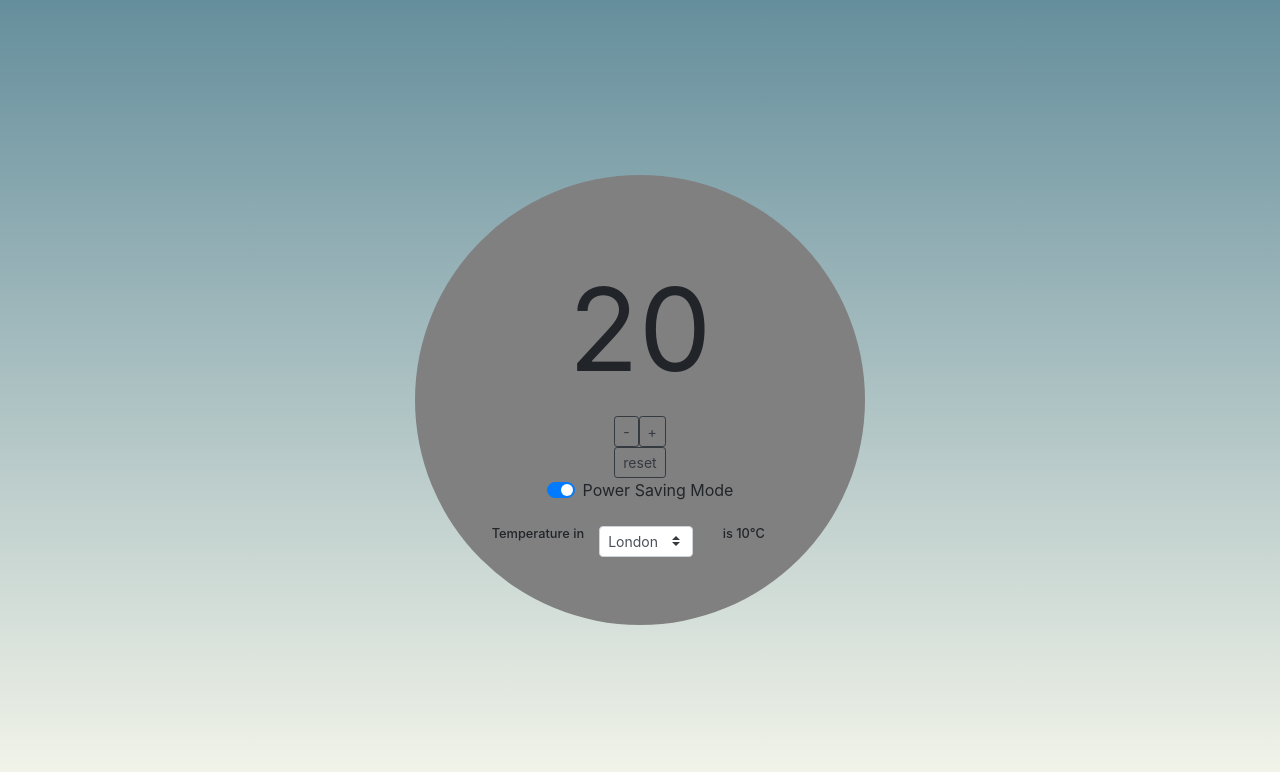
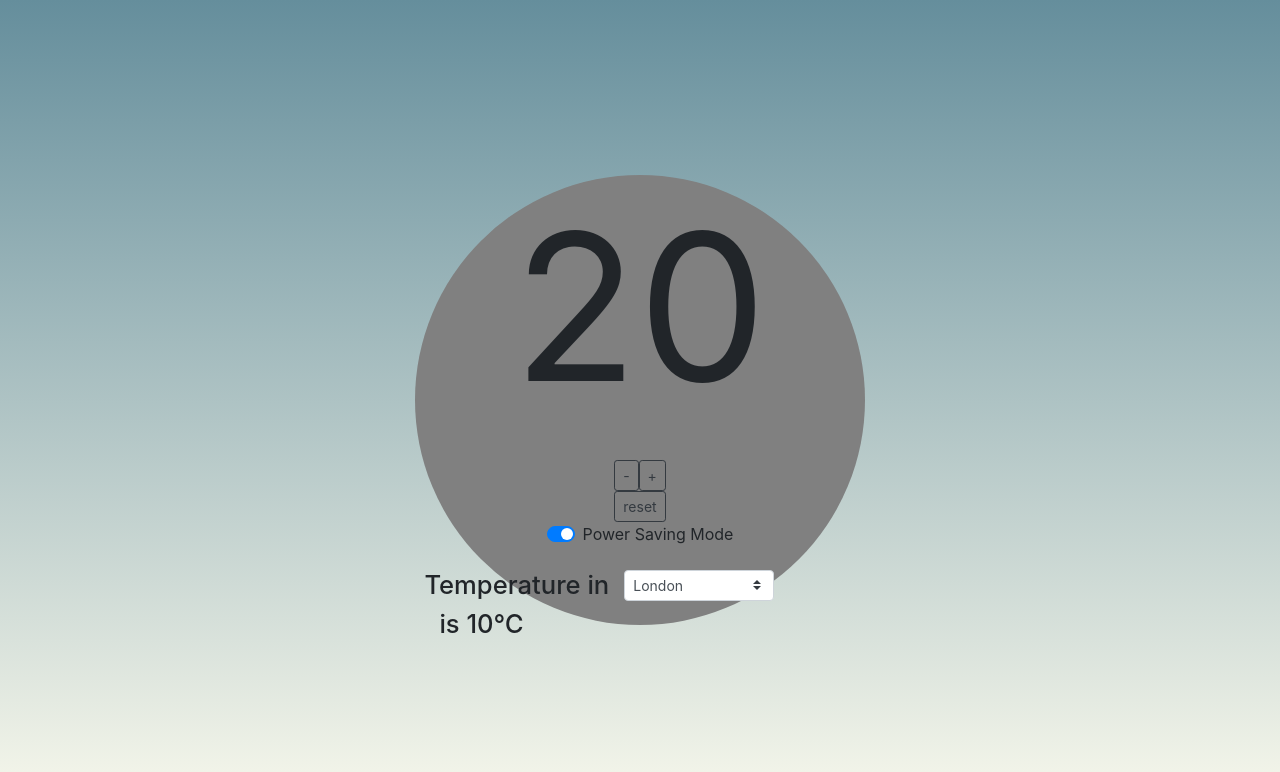
Before and after one commit to KG700/Thermostat-revisited-React, a React (Create React App) app: page / in a window 1280 px wide. Shown: the top 772 px of the page. Built offline with nearby package versions, Linux system fonts and the light colour scheme.

Commit message:
Added CSS modules and updated styling to incorporate this

```diff
--- a/src/Temperature/Temperature.css
+++ /dev/null
@@ -1,3 +0,0 @@
-.Temperature {
-  font-size: 9vw;
-}
--- a/src/WeatherCity/WeatherCity.css
+++ /dev/null
@@ -1,3 +0,0 @@
-.weather {
-  font-size: 1vw;
-}
--- a/src/Temperature/Temperature.js
+++ b/src/components/Temperature/Temperature.js
@@ -1,9 +1,9 @@
 import React from 'react';
-import './Temperature.css';
+import classes from './Temperature.module.css';
 
 const Temperature = (props) => {
   return (
-    <div className="Temperature">
+    <div className={classes.Temperature}>
         {props.value}
     </div>
   )
--- /dev/null
+++ b/src/components/Temperature/Temperature.module.css
@@ -0,0 +1,3 @@
+.Temperature {
+  font-size: 16vw;
+}
--- a/src/WeatherCity/WeatherCity.js
+++ b/src/components/WeatherCity/WeatherCity.js
@@ -1,6 +1,6 @@
 import React from 'react';
 import { Col, Row, Form } from 'react-bootstrap';
-import './WeatherCity.css';
+import classes from './WeatherCity.module.css';
 
 const WeatherCity = (props) => {
 
@@ -12,11 +12,11 @@ const WeatherCity = (props) => {
   // });
 
   return (
-    <div>
+    <div className={classes.Weather}>
       <Form>
         <Row>
           <Col xs={4.4}>
-            <h2 className='weather'>Temperature in</h2>
+            <h2>Temperature in</h2>
           </Col>
           <Col xs={5}>
             <Form.Control as="select" size="sm" custom>
@@ -27,7 +27,7 @@ const WeatherCity = (props) => {
             </Form.Control>
           </Col>
           <Col>
-            <h2 className='weather'>is {10}&#8451;</h2>
+            <h2>is {10}&#8451;</h2>
           </Col>
         </Row>
       </Form>
--- /dev/null
+++ b/src/components/WeatherCity/WeatherCity.module.css
@@ -0,0 +1,3 @@
+.Weather h2 {
+  font-size: 2vw;
+}
--- a/src/App.js
+++ b/src/container/App.js
@@ -1,9 +1,10 @@
 import React, { Component } from 'react';
-import Temperature from './Temperature/Temperature';
-import Controller from './Controller/Controller';
-import PowerSavingMode from './PowerSavingMode/PowerSavingMode';
-import WeatherCity from './WeatherCity/WeatherCity'
-import './App.css';
+
+import Temperature from '../components/Temperature/Temperature';
+import Controller from '../components/Controller/Controller';
+import PowerSavingMode from '../components/PowerSavingMode/PowerSavingMode';
+import WeatherCity from '../components/WeatherCity/WeatherCity'
+import classes from './App.module.css';
 
 class App extends Component {
   state = {
@@ -46,12 +47,12 @@ class App extends Component {
 
   energyUsage = () => {
     if (this.state.temperature < this.state.mediumEnergyUsageLimit) {
-      return 'low-usage';
+      return classes.LowUsage;
     }
     if (this.state.temperature >= this.state.mediumEnergyUsageLimit && this.state.temperature <= this.state.maximumTemperaturePSMOn) {
-      return 'medium-usage';
+      return classes.MediumUsage;
     }
-    return 'high-usage';
+    return classes.HighUsage;
   }
 
 
@@ -59,17 +60,17 @@ class App extends Component {
 
     // Try assigning energy usage classes dynamically
 
-    const energyUsageStyles = ["App"];
+    const energyUsageStyles = [classes.App];
     energyUsageStyles.push(this.energyUsage())
 
     return (
       <div className={energyUsageStyles.join(' ')}>
-        <div className="thermostat">
+        <div className={classes.Thermostat}>
           <Temperature
             value={this.state.temperature}
           />
 
-          <div className="temperature-controls">
+          <div className={classes.TemperatureControls}>
             <Controller
               value={'-'}
               click={this.down}
--- a/src/App.css
+++ b/src/container/App.module.css
@@ -6,7 +6,7 @@
   background-image: linear-gradient(#658E9C, #F6F7EB);
 }
 
-.thermostat {
+.Thermostat {
   display: flex;
   flex-direction: column;
   justify-content: center;
@@ -18,19 +18,19 @@
   background-color: grey;
 }
 
-.temperature-controls {
+.TemperatureControls {
   display: flex;
   flex-direction: row;
 }
 
-.low-usage {
+.LowUsage {
   background-image: linear-gradient(#226F54, #D7F171);
 }
 
-.medium-usage {
+.MediumUsage {
   background-image: linear-gradient(#658E9C, #F6F7EB);
 }
 
-.high-usage {
+.HighUsage {
   background-image: linear-gradient(#DA2C38, #F4F0BB);
 }
--- a/src/index.js
+++ b/src/index.js
@@ -1,7 +1,7 @@
 import React from 'react';
 import ReactDOM from 'react-dom';
 import './index.css';
-import App from './App';
+import App from './container/App';
 import * as serviceWorker from './serviceWorker';
 import 'bootstrap/dist/css/bootstrap.min.css';
 
```
Also changed, not shown: src/components/Controller/Controller.js (renamed from src/Controller/Controller.js), src/components/PowerSavingMode/PowerSavingMode.js (renamed from src/PowerSavingMode/PowerSavingMode.js), 1 other file (tests, documents, lock files or other folders).
